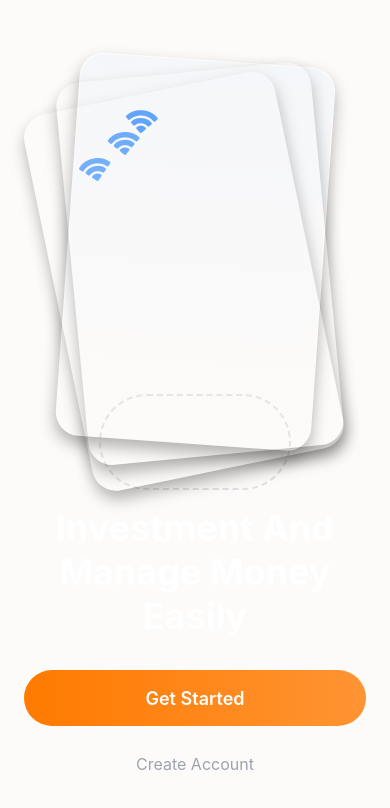
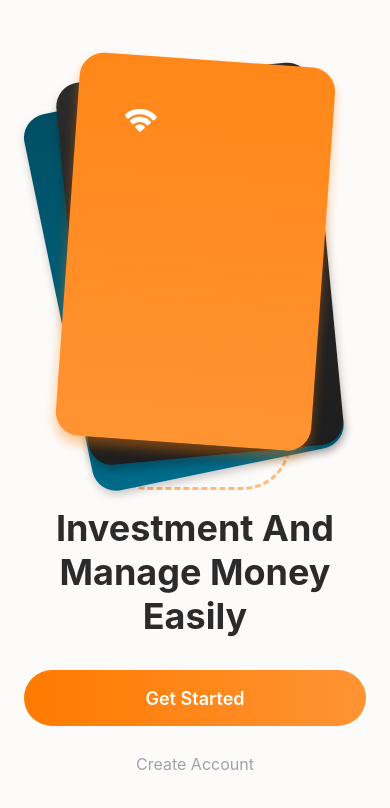
Before and after one commit to JailsonPaiva/nfc-project, a React Native app: screen / in a window 390 px wide. Shown: the top 808 px of the page. Built offline with nearby package versions, Linux system fonts and the light colour scheme.

Commit message:
style: atualiza Onboarding com 3 cards coloridos (azul petróleo, cinza escuro, laranja) e linha pontilhada laranja destacada

```diff
--- a/src/screens/OnboardingScreen.tsx
+++ b/src/screens/OnboardingScreen.tsx
@@ -139,7 +139,7 @@ export const OnboardingScreen: React.FC<OnboardingScreenProps> = ({
       <View style={styles.mainContainer}>
         {/* NFC Cards Visual */}
         <View style={styles.cardsContainer}>
-          {/* Background Card */}
+          {/* Background Card - Azul Petróleo */}
           <Animated.View
             style={[
               styles.card,
@@ -147,12 +147,15 @@ export const OnboardingScreen: React.FC<OnboardingScreenProps> = ({
               { transform: backgroundCardTransform },
             ]}
           >
-            <View style={styles.cardGradient}>
-              <Ionicons name="wifi" size={32} color="#60a5fa" style={styles.cardIcon} />
-            </View>
+            <LinearGradient
+              colors={gradients.accent}
+              style={styles.cardGradient}
+            >
+              <Ionicons name="wifi" size={32} color="#FFFFFF" style={styles.cardIcon} />
+            </LinearGradient>
           </Animated.View>
 
-          {/* Middle Card */}
+          {/* Middle Card - Cinza Escuro */}
           <Animated.View
             style={[
               styles.card,
@@ -160,12 +163,15 @@ export const OnboardingScreen: React.FC<OnboardingScreenProps> = ({
               { transform: middleCardTransform },
             ]}
           >
-            <View style={styles.cardGradient}>
-              <Ionicons name="wifi" size={32} color="#60a5fa" style={styles.cardIcon} />
-            </View>
+            <LinearGradient
+              colors={gradients.cardDark}
+              style={styles.cardGradient}
+            >
+              <Ionicons name="wifi" size={32} color="#FF7A00" style={styles.cardIcon} />
+            </LinearGradient>
           </Animated.View>
 
-          {/* Front Card */}
+          {/* Front Card - Laranja */}
           <Animated.View
             style={[
               styles.card,
@@ -174,12 +180,12 @@ export const OnboardingScreen: React.FC<OnboardingScreenProps> = ({
             ]}
           >
             <LinearGradient
-              colors={['rgba(255, 255, 255, 0.1)', 'rgba(255, 255, 255, 0.05)']}
+              colors={gradients.primary}
               style={styles.frontCardGradient}
             >
-              <Ionicons name="wifi" size={32} color="#60a5fa" style={styles.cardIcon} />
+              <Ionicons name="wifi" size={32} color="#FFFFFF" style={styles.cardIcon} />
               <LinearGradient
-                colors={['rgba(96, 165, 250, 0.05)', 'transparent']}
+                colors={['rgba(255, 255, 255, 0.1)', 'transparent']}
                 style={styles.overlayGradient}
               />
             </LinearGradient>
@@ -248,16 +254,29 @@ const styles = StyleSheet.create({
     left: 32,
     top: 32,
     zIndex: 1,
+    shadowColor: '#000',
+    shadowOffset: { width: 0, height: 4 },
+    shadowOpacity: 0.2,
+    shadowRadius: 8,
+    elevation: 5,
   },
   middleCard: {
     left: 48,
     top: 16,
     zIndex: 10,
+    shadowColor: '#000',
+    shadowOffset: { width: 0, height: 6 },
+    shadowOpacity: 0.25,
+    shadowRadius: 10,
+    elevation: 7,
   },
   frontCard: {
     zIndex: 20,
-    borderWidth: 1,
-    borderColor: 'rgba(255, 255, 255, 0.2)',
+    shadowColor: '#FF7A00',
+    shadowOffset: { width: 0, height: 8 },
+    shadowOpacity: 0.4,
+    shadowRadius: 12,
+    elevation: 10,
   },
   cardGradient: {
     flex: 1,
@@ -265,7 +284,6 @@ const styles = StyleSheet.create({
     justifyContent: 'flex-start',
     alignItems: 'flex-start',
     padding: 24,
-    backgroundColor: 'rgba(255, 255, 255, 0.05)',
   },
   frontCardGradient: {
     flex: 1,
@@ -294,10 +312,11 @@ const styles = StyleSheet.create({
     marginLeft: -96,
     width: 192,
     height: 96,
-    borderWidth: 2,
+    borderWidth: 3,
     borderStyle: 'dashed',
-    borderColor: 'rgba(156, 163, 175, 0.3)',
+    borderColor: '#FF7A00',
     borderRadius: 96,
+    opacity: 0.5,
   },
   content: {
     alignItems: 'center',
@@ -307,7 +326,7 @@ const styles = StyleSheet.create({
   title: {
     fontSize: 36,
     fontWeight: 'bold',
-    color: '#ffffff',
+    color: '#2B2B2B',
     textAlign: 'center',
     lineHeight: 44,
     marginBottom: 32,
```
